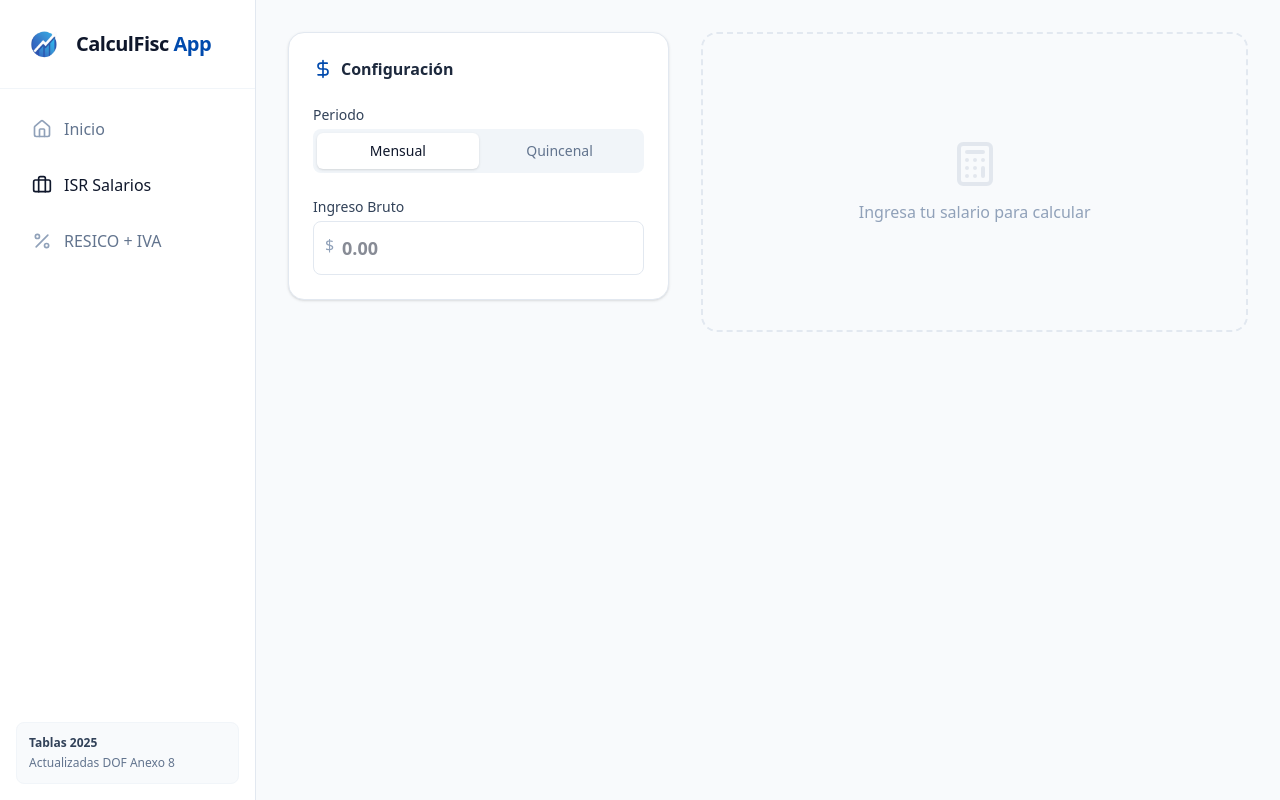
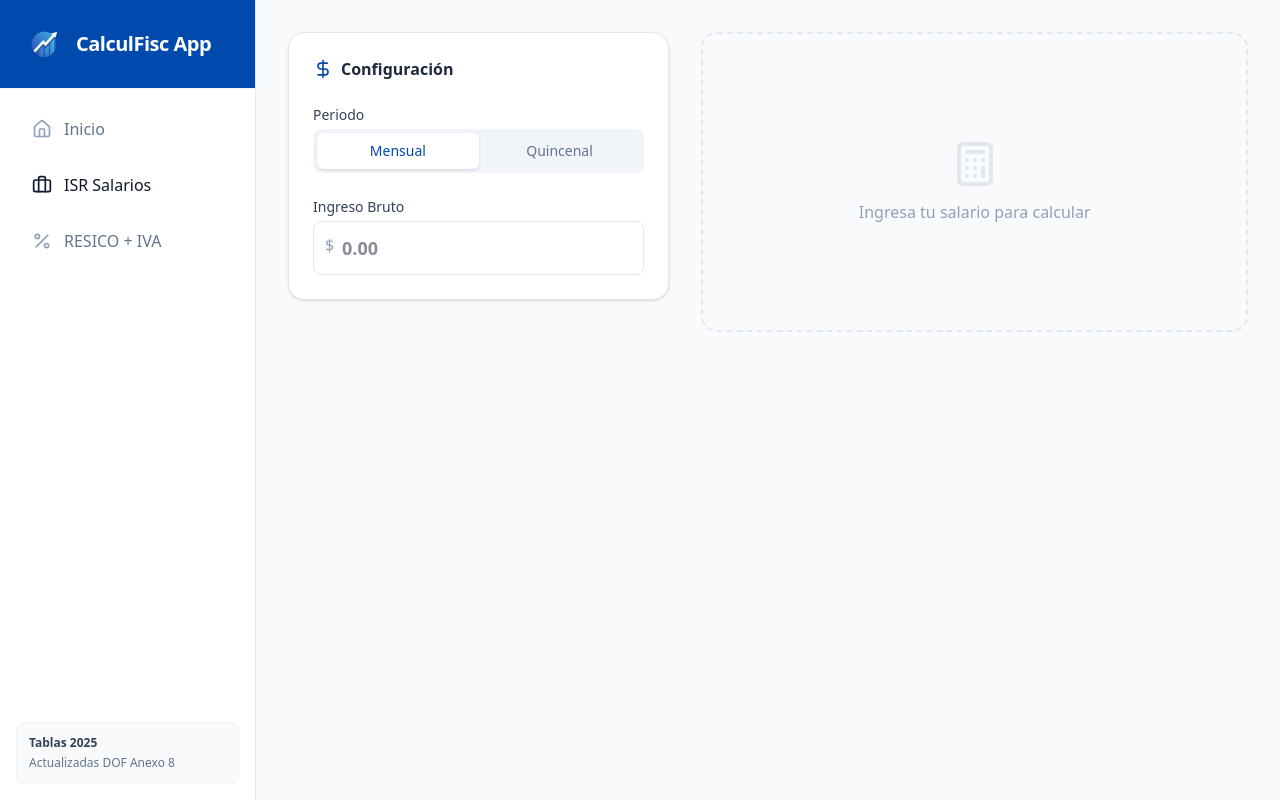
Before and after one commit to JhonEG-17/CalculFisc-Web-App, a React (Vite) app: page / in a window 1280 px wide. Both pictures are taken after a click on the button "ISR Salarios". Built offline with nearby package versions, Linux system fonts and the light colour scheme.

Commit message:
Fix: ResultBox Visibility Issue

```diff
--- a/src/components/organisms/Sidebar.tsx
+++ b/src/components/organisms/Sidebar.tsx
@@ -19,10 +19,10 @@
 
 export const Sidebar = ({ currentView, onViewChange }: any) => (
   <aside className="hidden md:flex w-64 bg-white border-r border-slate-200 flex-col sticky top-0 h-screen z-10">
-    <div className="p-6 border-b border-slate-100">
-      <h1 className="font-bold text-xl tracking-tight flex items-center gap-3">
+    <div className="bg-[#004aad] p-6 border-b border-slate-100">
+      <h1 className="font-bold text-xl text-white tracking-tight flex items-center gap-3">
         <img src={logo} alt="Logo CalculFisc" className="h-10 w-10" width={25} height={25} />
-        <span>CalculFisc<span className="text-[#004aad]"> App</span></span>
+        <span>CalculFisc<span className="text-white"> App</span></span>
       </h1>
     </div>
     <nav className="p-4 space-y-2 flex-1">
@@ -33,7 +33,7 @@
     <div className="p-4">
       <div className="bg-slate-50 p-3 rounded-lg border border-slate-100 text-xs text-slate-500">
         <p className="font-semibold text-slate-700 mb-1">Tablas 2025</p>
-        Actualizadas DOF Anexo 8
+        <a href="https://sidof.segob.gob.mx/notas/5746354" target="_blank" rel="noopener noreferrer">Actualizadas DOF Anexo 8</a>
       </div>
     </div>
   </aside>
--- a/src/components/ui/ResultBox.tsx
+++ b/src/components/ui/ResultBox.tsx
@@ -1,11 +1,44 @@
-export const ResultBox = ({ label, amount, subLabel, color = 'blue' }: any) => (
-  <div className={`bg-${color}-600 text-white p-6 rounded-2xl shadow-lg shadow-${color}-200/50 transition-all`}>
-    <p className={`text-${color}-100 text-sm font-medium mb-1`}>{label}</p>
+import React from 'react';
+
+interface ResultBoxProps {
+  label: string;
+  amount: string;
+  subLabel?: React.ReactNode;
+  color?: string;
+}
+
+export const ResultBox = ({ label, amount, subLabel, color = 'blue' }: ResultBoxProps) => {
+  const isArbitrary = color.startsWith('[');
+  const hexColor = isArbitrary ? color.replace('[', '').replace(']', '') : null;
+
+  // CORRECCIÓN: Usamos 'style' para el background si es un color Hex arbitrario.
+  // Tailwind no soporta interpolación de strings para valores arbitrarios (ej: bg-[#...]).
+  const dynamicStyle = isArbitrary && hexColor ? { backgroundColor: hexColor } : {};
+
+  const containerClasses = isArbitrary
+    ? `text-white shadow-xl` // Sin bg- class, se maneja por style
+    : `bg-${color}-600 text-white shadow-lg shadow-${color}-200/50`;
+
+  const labelClasses = isArbitrary
+    ? `text-white/80`
+    : `text-${color}-100`;
+
+  const borderClasses = isArbitrary
+    ? `border-white/20`
+    : `border-${color}-500/30`;
+
+  return (
+    <div
+      className={`p-6 rounded-2xl transition-all ${containerClasses}`}
+      style={dynamicStyle}
+    >
+      <p className={`text-sm font-medium mb-1 ${labelClasses}`}>{label}</p>
       <div className="text-4xl font-bold tracking-tight">{amount}</div>
       {subLabel && (
-      <div className={`mt-4 pt-4 border-t border-${color}-500/30 flex justify-between text-sm`}>
+        <div className={`mt-4 pt-4 border-t flex justify-between text-sm ${borderClasses}`}>
           {subLabel}
         </div>
       )}
     </div>
   );
+};
--- a/src/components/ui/SegmentedControl.tsx
+++ b/src/components/ui/SegmentedControl.tsx
@@ -1,19 +1,58 @@
-export const SegmentedControl = ({ options, selected, onChange, color = 'blue' }: any) => (
+import React from 'react';
+
+interface Option {
+  label: string;
+  value: string;
+}
+
+interface SegmentedControlProps {
+  options: Option[];
+  selected: string;
+  onChange: (value: any) => void;
+  color?: string;
+}
+
+export const SegmentedControl = ({ options, selected, onChange, color = 'blue' }: SegmentedControlProps) => {
+  // 1. Detectamos si es un color hexadecimal (ej. [#004aad])
+  const isArbitrary = color.startsWith('[');
+  const hexColor = isArbitrary ? color.replace('[', '').replace(']', '') : null;
+
+  return (
     <div>
       <label className="text-sm font-medium text-slate-700 mb-1 block">Periodo</label>
       <div className="flex bg-slate-100 p-1 rounded-lg">
-      {options.map((opt: any) => (
+        {options.map((opt) => {
+          const isSelected = selected === opt.value;
+
+          // 2. Si está seleccionado y es color custom, aplicamos el color vía estilo inline
+          const activeStyle = isSelected && isArbitrary && hexColor ? { color: hexColor } : {};
+
+          let activeClasses = '';
+
+          if (isSelected) {
+             if (isArbitrary) {
+                // Si es custom, quitamos la clase de color de texto de Tailwind y dejamos que 'style' haga el trabajo
+                activeClasses = `bg-white shadow font-medium`;
+             } else {
+                // Si es estándar (ej. blue), usamos las clases normales de Tailwind
+                activeClasses = `bg-white text-${color}-700 shadow font-medium`;
+             }
+          } else {
+             activeClasses = 'text-slate-500 hover:text-slate-700';
+          }
+
+          return (
             <button
               key={opt.value}
               onClick={() => onChange(opt.value)}
-          className={`flex-1 py-2 text-sm font-medium rounded-md transition-all ${selected === opt.value
-              ? `bg-white text-${color}-700 shadow`
-              : 'text-slate-500 hover:text-slate-700'
-            }`}
+              className={`flex-1 py-2 text-sm rounded-md transition-all ${activeClasses}`}
+              style={activeStyle}
             >
               {opt.label}
             </button>
-      ))}
+          );
+        })}
       </div>
     </div>
   );
+};
```
Also changed, not shown: 1 other file (tests, documents, lock files or other folders). Lines whose indentation alone changed are shown as unchanged.
